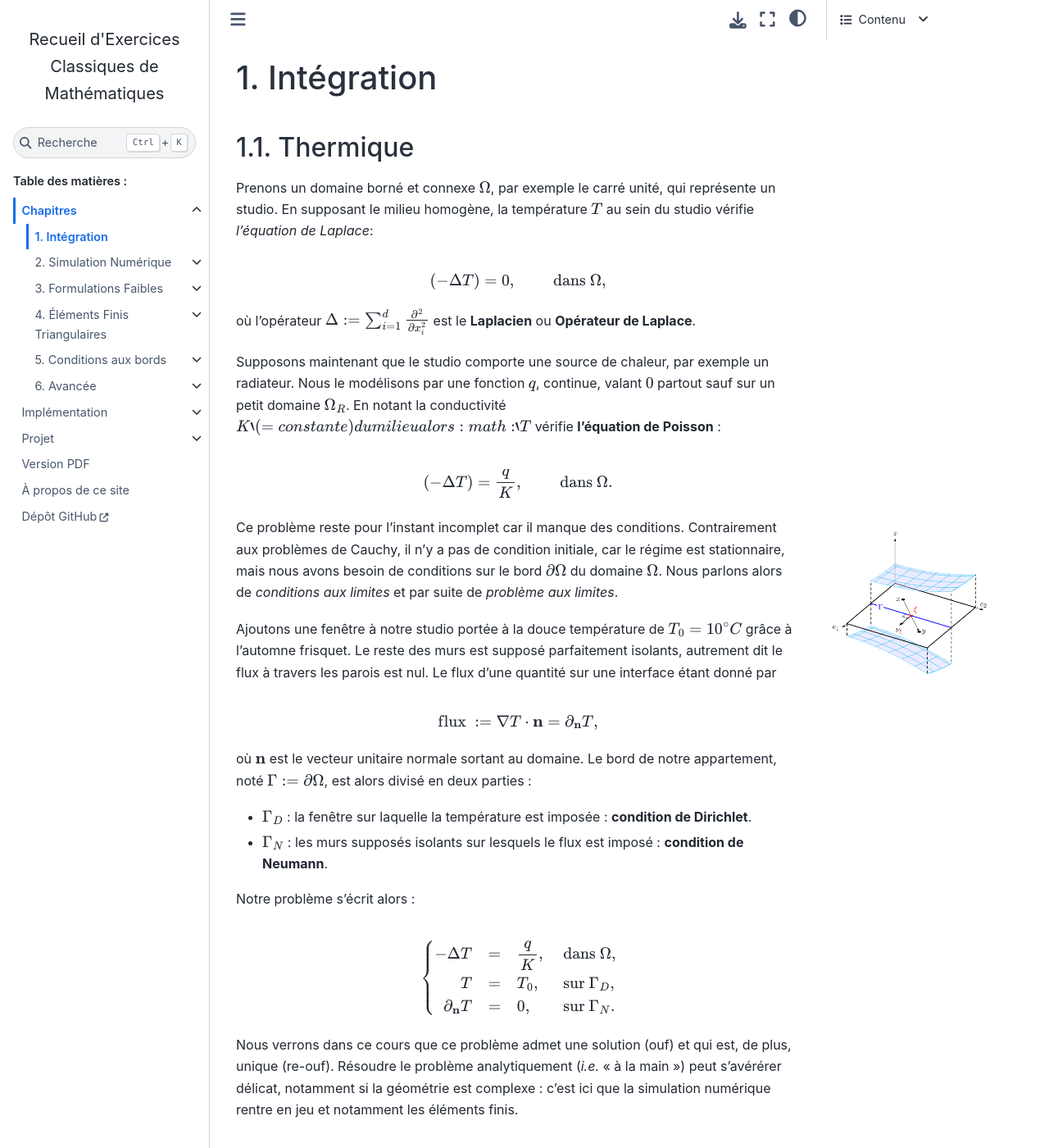
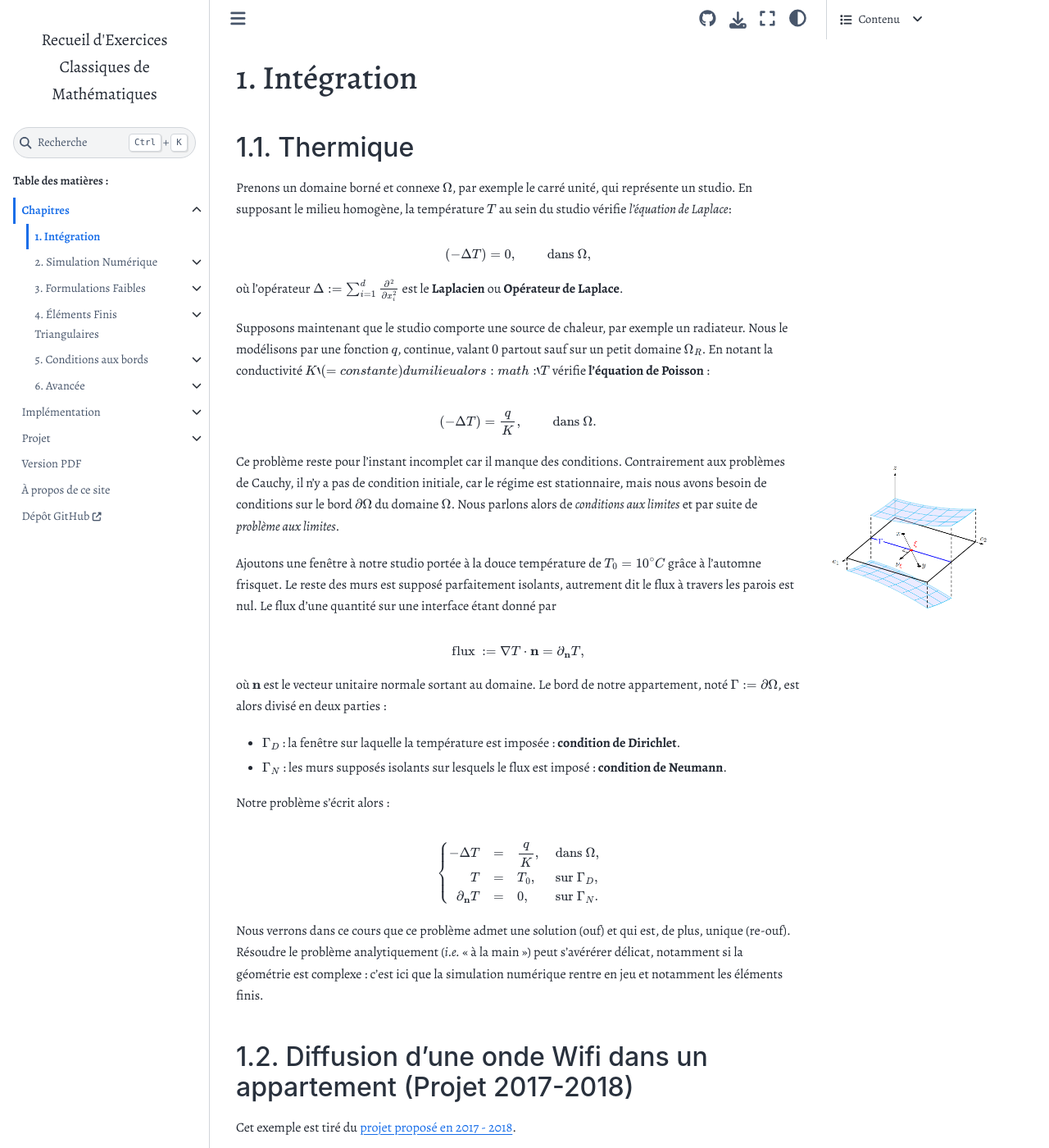
Before and after one commit to skaadia/test, a Sphinx documentation site: the page built from docs/lecture/integration/index.rst, in a window 1280 px wide and 1400 px high. Shown: the whole window at 82% size. Built offline with Sphinx 7.4.7 and the Sphinx Book theme 1.1.4, drawn with Linux system fonts in a browser that asks for light colours.

Commit message:
test modif font

```diff
--- a/docs/_static/css/custom.css
+++ b/docs/_static/css/custom.css
@@ -1,3 +1,12 @@
+@import url('https://fonts.googleapis.com/css2?family=Alegreya:ital,wght@0,400..900;1,400..900&display=swap');
+
+body, h1 {
+  font-family: "Alegreya", serif;
+  font-optical-sizing: auto;
+  /*font-weight: <weight>;
+  font-style: normal;*/
+}
+
 /* Dark mode: invert color for svg. This was usefull with FURO Theme*/
 @media (prefers-color-scheme: dark) {
   body:not([data-theme="light"])
--- a/docs/conf.py
+++ b/docs/conf.py
@@ -69,7 +69,9 @@
 html_static_path = ['_static']
 
 html_theme_options = {
-  "use_sidenotes": True
+  "use_sidenotes": True,
+  "repository_url": "https://github.com/armandwayoff/RECM",
+  "use_repository_button": True,
 }
 
 
--- a/docs/lecture/integration/index.rst
+++ b/docs/lecture/integration/index.rst
@@ -17,7 +17,6 @@
 .. figure:: ../../img/saut_fonction_interface.png
   :figclass: margin
   :alt: Description de la figure
-
 
 Ce problème reste pour l'instant incomplet car il manque des conditions. Contrairement aux problèmes de Cauchy, il n'y a pas de condition initiale, car le régime est stationnaire, mais nous avons besoin de conditions sur le bord :math:`\partial\Omega` du domaine :math:`\Omega`. Nous parlons alors de *conditions aux limites* et par suite de *problème aux limites*.
 
```
